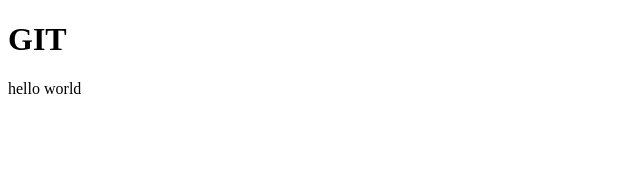
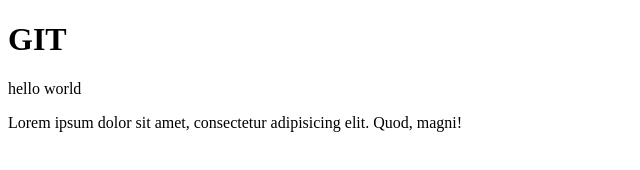
Before and after one commit to MarkusBalian/GIT, a plain HTML site: page GIT/index.html in a window 1280 px wide. Shown: the whole page, without its empty margins (0-640 px from the left). Drawn offline with Linux system fonts and the light colour scheme.

Commit message:
second commit

```diff
--- a/GIT/index.html
+++ b/GIT/index.html
@@ -8,5 +8,9 @@
 <body>
     <h1>GIT</h1>
     <p>hello world</p>
+
+    <div>
+        Lorem ipsum dolor sit amet, consectetur adipisicing elit. Quod, magni!
+    </div>
 </body>
 </html>
--- /dev/null
+++ b/styles.css
@@ -0,0 +1,3 @@
+*{
+    margin: 0;
+}
```
